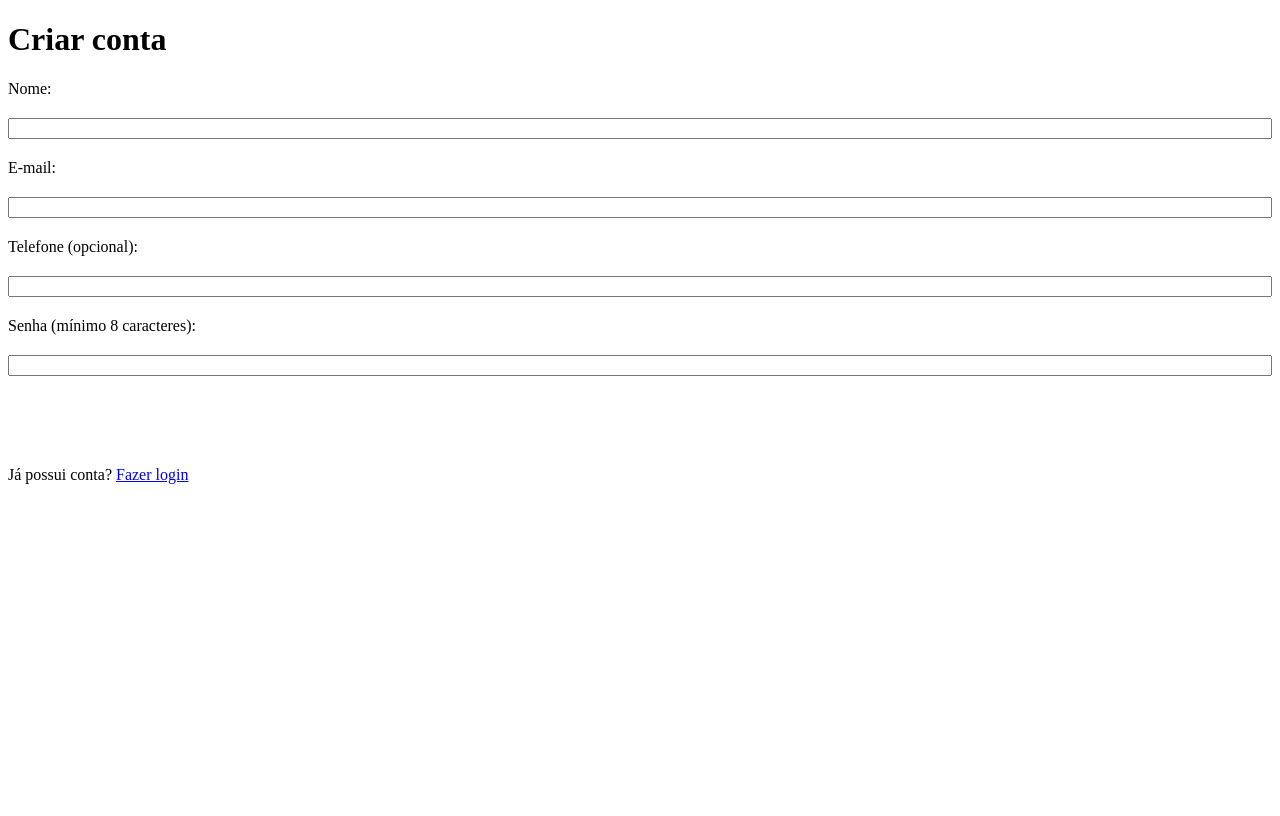
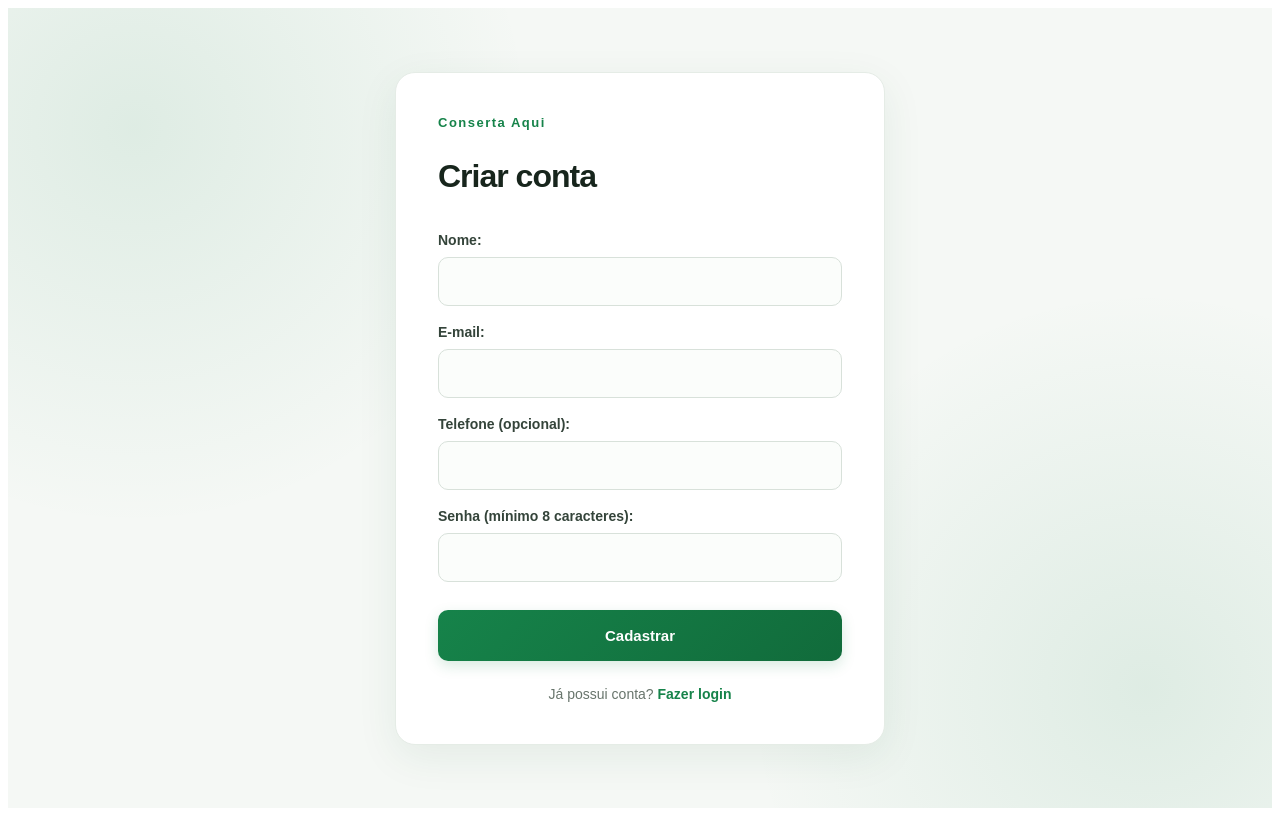
Before and after one commit to ProjEngSoft/Projeto-Scrum---ES-1, a Next.js app: page /cadastro in a window 1280 px wide. Built offline with nearby package versions, Linux system fonts and the light colour scheme.

Commit message:
style: melhora o layout e estilização da tela de cadastro

```diff
--- a/app/cadastrar/cadastro.module.css
+++ /dev/null
@@ -1,109 +0,0 @@
-.container{
-    min-height: 100vh;
-    background-color: #2E5339;
-
-    display: flex;
-    justify-content: center;
-    align-items: center;
-
-    padding: 30px;
-}
-
-.card {
-    width: 100%;
-    max-width: 700px;
-
-    background-color: #fff;
-    padding: 40px;
-    border-radius: 12px;
-
-    box-shadow: 0 8px 30px rgba(0, 0, 0, 0.2);
-}
-
-.cabecalho {
-        text-align: center;
-        margin-bottom: 40px;
-}
-
-.cabecalho h1 {
-    font-size: 32px;
-    margin-bottom: 10px;
-}
-
-.cabecalho p {
-    color: #666;
-}
-
-.tipoCadastro h2, .formulario h2 {
-    font-size: 20px;
-    margin-bottom: 20px;
-}
-
-.opcoes {
-    display: flex;
-    gap: 15px;
-}
-
-.opcoes button {
-    flex: 1;
-    padding: 15px;
-    border: 1px solid #ccc;
-    border-radius: 8px;
-    background-color: white;
-    cursor: pointer;
-    font-size: 18px;
-}
-
-.opcoes button:hover {
-    color: #2563eb;
-    border-color: #2563eb;
-}
-
-.formulario {
-    padding: 25px;
-    border: 1px solid #ddd;
-    border-radius: 10px;
-}
-
-.campos {
-    display: flex;
-    flex-direction: column;
-    gap: 8px;
-}
-
-.campo {
-    display: flex;
-    flex-direction: column;
-    gap: 8px;
-}
-
-.campo label {
-    font-size: 14px;
-    font-weight: 600;
-    color: #333;
-}
-
-.campo input,
-.campo textarea {
-    width: 100%;
-    padding: 13px 15px;
-
-    border: 1px solid #d1d5db;
-    border-radius: 7px;
-
-    font-size: 14px;
-    font-family: Arial, sans-serif;
-
-    outline: none;
-    transition: border-color 0.2s;
-}
-
-.opcoes button {
-    transition: 0.2s;
-}
-
-.opcoes button.selecionado {
-    background-color: #2563eb;
-    color: white;
-    border-color: #2563eb;
-}
--- /dev/null
+++ b/app/cadastro/cadastro.css
@@ -0,0 +1,162 @@
+
+.pagina-cadastro {
+  --verde-escuro: #14532d;
+  --verde: #16834a;
+  --texto: #17251c;
+  --texto-suave: #68756c;
+
+  display: flex;
+  align-items: center;
+  justify-content: center;
+  min-height: 100vh;
+  padding: 40px 20px;
+  box-sizing: border-box;
+  background:
+    radial-gradient(circle at 10% 15%, rgba(22, 131, 74, 0.10), transparent 30%),
+    radial-gradient(circle at 90% 85%, rgba(22, 131, 74, 0.10), transparent 30%),
+    #f5f8f5;
+  font-family: Arial, Helvetica, sans-serif;
+  color: var(--texto);
+}
+
+.container-login {
+  box-sizing: border-box;
+  width: 100%;
+  max-width: 490px;
+  padding: 42px;
+  border: 1px solid #e5ece6;
+  border-radius: 20px;
+  background: #ffffff;
+  box-shadow: 0 12px 40px rgba(20, 83, 45, 0.08);
+}
+
+.container-login h1 {
+  margin: 0 0 10px;
+  color: var(--texto);
+  font-size: 32px;
+  font-weight: 700;
+  letter-spacing: -1px;
+}
+
+.container-login h1::before {
+  content: "Conserta Aqui";
+  display: block;
+  margin-bottom: 28px;
+  color: var(--verde);
+  font-size: 13px;
+  font-weight: 700;
+  letter-spacing: 1.5px;
+}
+
+.formulario-login {
+  display: flex;
+  flex-direction: column;
+  gap: 9px;
+  margin-top: 28px;
+}
+
+.formulario-login label {
+  margin-top: 9px;
+  color: #34443a;
+  font-size: 14px;
+  font-weight: 600;
+}
+
+.formulario-login input {
+  box-sizing: border-box;
+  width: 100%;
+  height: 49px;
+  padding: 0 14px;
+  border: 1px solid #d8e1da;
+  border-radius: 10px;
+  outline: none;
+  background: #fbfdfb;
+  color: var(--texto);
+  font-family: inherit;
+  font-size: 14px;
+  transition: border-color 0.2s, box-shadow 0.2s;
+}
+
+.formulario-login input::placeholder {
+  color: #a0aaa3;
+}
+
+.formulario-login input:hover {
+  border-color: #a8c5b0;
+}
+
+.formulario-login input:focus {
+  border-color: var(--verde);
+  background: #ffffff;
+  box-shadow: 0 0 0 4px rgba(22, 131, 74, 0.12);
+}
+
+.botao-entrar {
+  display: flex;
+  align-items: center;
+  justify-content: center;
+  min-height: 51px;
+  margin-top: 19px;
+  border: none;
+  border-radius: 10px;
+  background: linear-gradient(135deg, #16834a, #116b3b);
+  color: #ffffff;
+  font-size: 15px;
+  font-weight: 700;
+  cursor: pointer;
+  box-shadow: 0 5px 14px rgba(22, 131, 74, 0.17);
+  transition: transform 0.2s, box-shadow 0.2s;
+}
+
+.botao-entrar:hover:not(:disabled) {
+  transform: translateY(-2px);
+  box-shadow: 0 8px 20px rgba(22, 131, 74, 0.25);
+}
+
+.botao-entrar:disabled {
+  opacity: 0.7;
+  cursor: not-allowed;
+}
+
+.mensagem-erro {
+  margin: 10px 0;
+  padding: 12px;
+  border: 1px solid #fecdca;
+  border-radius: 9px;
+  background: #fef3f2;
+  color: #b42318;
+  font-size: 14px;
+}
+
+.container-login > p {
+  margin: 25px 0 0;
+  color: var(--texto-suave);
+  text-align: center;
+  font-size: 14px;
+}
+
+.container-login > p a {
+  color: var(--verde);
+  font-weight: 700;
+  text-decoration: none;
+}
+
+.container-login > p a:hover {
+  color: var(--verde-escuro);
+  text-decoration: underline;
+}
+
+@media (max-width: 520px) {
+  .pagina-cadastro {
+    padding: 20px 14px;
+  }
+
+  .container-login {
+    padding: 30px 22px;
+    border-radius: 16px;
+  }
+
+  .container-login h1 {
+    font-size: 28px;
+  }
+}
--- a/app/cadastro/page.js
+++ b/app/cadastro/page.js
@@ -1,6 +1,6 @@
 "use client";
 
-import "../login.css";
+import "./cadastro.css";
 import { useState } from "react";
 import { useRouter } from "next/navigation";
 import Link from "next/link";
@@ -32,9 +32,10 @@ export default function TelaCadastro() {
   }
 
   return (
+    <main className="pagina-cadastro">
         <div className="container-login">
+
           <h1>Criar conta</h1>
-
           <form onSubmit={registrar} className="formulario-login">
             <label htmlFor="nome">Nome:</label>
             <input id="nome" name="nome" type="text" minLength={3} required />
@@ -63,5 +64,7 @@ export default function TelaCadastro() {
             Já possui conta? <Link href="/">Fazer login</Link>
           </p>
       </div>
+    </main>
+
   );
 }
--- a/app/page.js
+++ b/app/page.js
@@ -125,9 +125,6 @@ export default function TelaLogin() {
             Ainda não tem uma conta?{" "}
             <Link href="/cadastro">Cadastre-se grátis</Link>
           </p>
-            <p>
-                Não tem uma conta? <Link href="/cadastrar">Cadastre-se</Link>
-            </p>
         </div>
 
         <p className="nota-privacidade">
```
Also changed, not shown: app/cadastrar/page.js (deleted, +0 -99 lines). Lines whose indentation alone changed are shown as unchanged.
